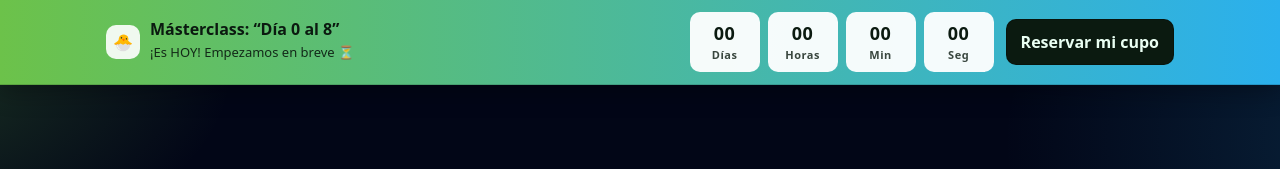
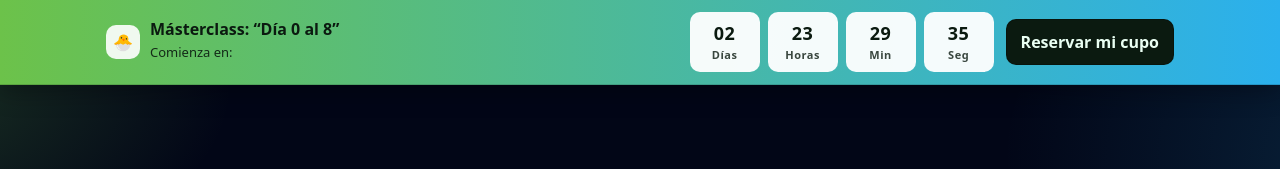
Before and after one commit to allpaaviculturasostenible/aviculturasostenible.github.io, a website: page es/8dias.html in a window 1280 px wide. Shown: the top 169 px of the page. Drawn offline with nearby package versions, Linux system fonts and the light colour scheme.

Commit message:
reset timer

```diff
--- a/es/8dias.html
+++ b/es/8dias.html
@@ -297,7 +297,7 @@ body { padding-top: var(--banner-h); }
 <script>
 (function(){
   // Fecha y hora objetivo (hora Colombia -05:00)
-  const TARGET = new Date('2025-11-17T19:00:00-05:00').getTime();
+  const TARGET = new Date('2025-11-21T19:00:00-05:00').getTime();
   const $d = document.getElementById('cd-days');
   const $h = document.getElementById('cd-hours');
   const $m = document.getElementById('cd-mins');
```
